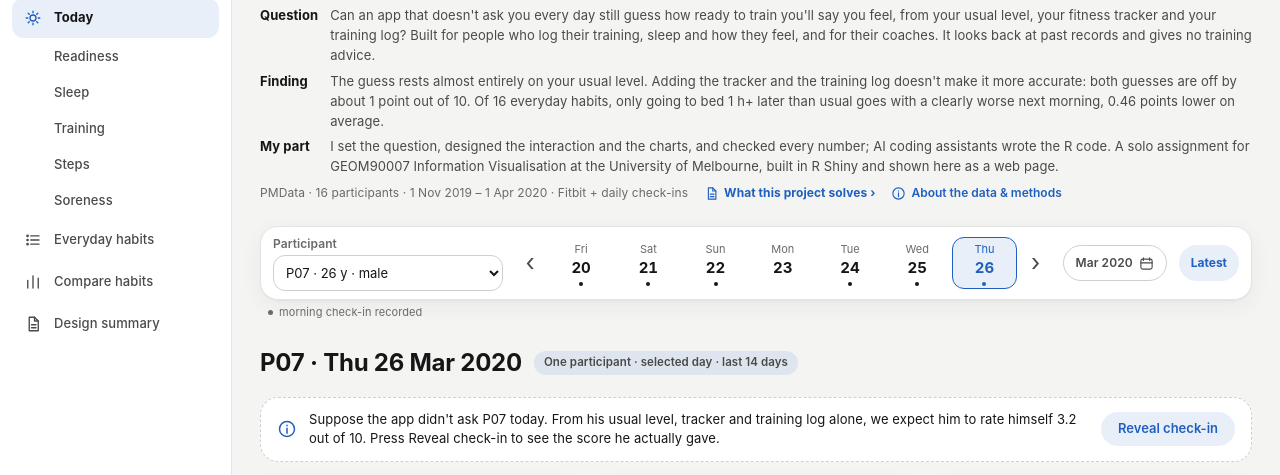
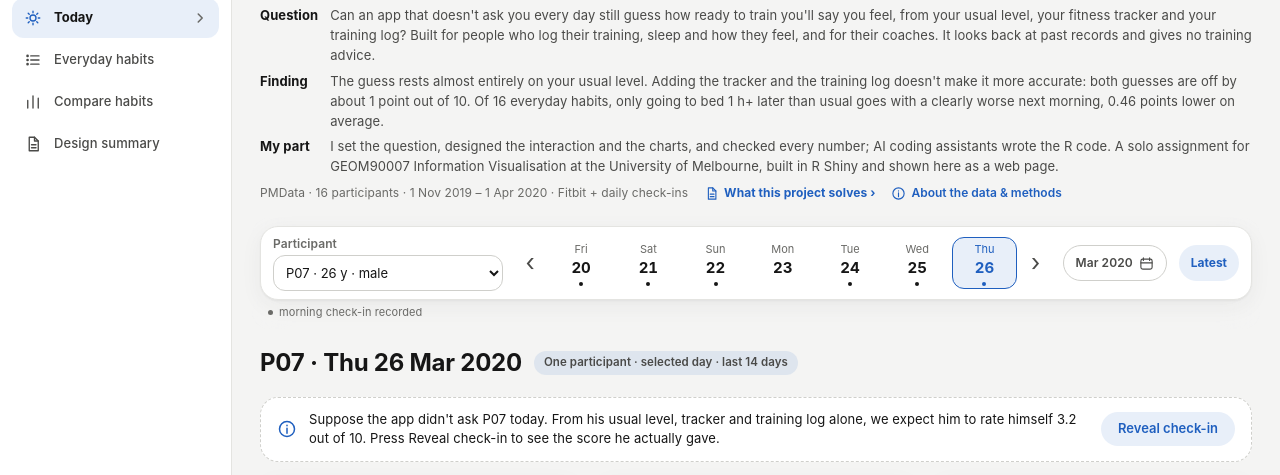
Before and after one commit to wannian001/ready-to-train-dashboard, a plain HTML site: page web/index.html in a window 1280 px wide. Shown: the part 70-545 px from the top of the page. Drawn offline with Linux system fonts and the light colour scheme.

Commit message:
Fold Today's pages in the sidebar until the item is clicked
Today becomes a button on the wide sidebar that opens and closes its list
(Overview plus the five sections). The list starts closed and remembers the
reader's choice; while closed, Today is highlighted when one of its pages is
open. The icon rail and the phone tab bar keep Today as a plain link.
Also highlights the open sub-page, which the kit rule hid for every page but
the last.

Co-Authored-By: Claude Opus 5.5 <noreply@anthropic.com>

```diff
--- a/web/css/app.css
+++ b/web/css/app.css
@@ -37,8 +37,33 @@
   --on-sore-dark: #0b0d13; --on-sore-light: #eceef5;
 }
 
-/* ---- the menu: Today's own entry is highlighted on the overview even though its sections are listed under it ---- */
-.side-nav a.here[aria-current="page"] { background: var(--accent-soft); }
+/* ---- the menu: an item with pages under it (Today) folds them away. The wide, unfolded sidebar shows the item as a
+   button that opens and closes the list; the icon rail and the phone tab bar show it as a plain link (js/app.js) ---- */
+.side-group { display: contents; }
+.side-group-toggle, .side-subs { display: none; }
+@media (min-width: 900px) {
+  html:not(.side-folded) .side-group > a { display: none; }
+  html:not(.side-folded) .side-group-toggle {
+    display: flex; align-items: center; gap: var(--s-3); width: 100%; min-height: 40px; padding: 0 var(--s-3); border: 0; border-radius: var(--r-md);
+    background: none; color: var(--ink-2); font: inherit; font-size: var(--t-sm); font-weight: 550; white-space: nowrap; text-align: left; cursor: pointer;
+  }
+  .side-group-toggle svg { width: 18px; height: 18px; flex: none; }
+  html:not(.side-folded) .side-group-toggle:hover { background: var(--surface-2); color: var(--ink); }
+  .side-group-toggle .chev { width: 14px; height: 14px; margin-left: auto; color: var(--ink-3); transition: transform .18s var(--ease); }
+  .side-group.open .side-group-toggle .chev { transform: rotate(90deg); }
+  /* closed while one of its pages is open: the item stands in for that page */
+  .side-group.holds-current:not(.open) .side-group-toggle { background: var(--accent-soft); color: var(--ink); font-weight: 650; }
+  .side-group.holds-current .side-group-toggle svg:not(.chev) { color: var(--accent); }
+  /* the list slides open; while closed its links are hidden from the keyboard and screen readers too */
+  html:not(.side-folded) .side-subs { display: grid; grid-template-rows: 0fr; margin-top: -2px; transition: grid-template-rows .18s var(--ease); }
+  .side-subs > div { display: flex; flex-direction: column; gap: 2px; min-height: 0; overflow: hidden; visibility: hidden; transition: visibility 0s .18s; }
+  .side-subs > div > :first-child { margin-top: 2px; }
+  .side-group.open .side-subs { grid-template-rows: 1fr; }
+  .side-group.open .side-subs > div { visibility: visible; transition-delay: 0s; }
+  /* the open page in the list is highlighted (the kit's rule for an item with pages under it would also catch a
+     page that has another one after it) */
+  .side-nav .side-subs a.side-sub[aria-current="page"] { background: var(--accent-soft); }
+}
 .side .brand span { font-weight: 700; letter-spacing: -.01em; }
 .side .brand svg { width: 28px; height: 28px; flex: none; }
 
--- a/web/js/app.js
+++ b/web/js/app.js
@@ -148,18 +148,28 @@ function revealBar(r, hasCheckin) {
 }
 
 // ---- the sidebar ----------------------------------------------------------------------------------------
-const NAV = [["today", "sun"], ["choices", "list"], ["habits", "compare"], ["report", "doc"]];
+// an item with pages under it (Today) folds them away: on the wide sidebar the item is a button that opens and
+// closes its list, which starts closed and stays as the reader left it; on the icon rail and the phone tab bar,
+// where sub-pages are not listed, the same item is a link to its first page
+const NAV = [["today", "sun", ["overview", ...SECTIONS]], ["choices", "list"], ["habits", "compare"], ["report", "doc"]];
+const CHEVRON = `<svg class="chev" viewBox="0 0 16 16" fill="none" stroke="currentColor" stroke-width="1.8" stroke-linecap="round" stroke-linejoin="round" aria-hidden="true"><path d="m6 3.5 4.5 4.5L6 12.5"/></svg>`;
+const openGroups = new Set((store.get("menu") || "").split(",").filter(Boolean));
 const folded = () => document.documentElement.classList.contains("side-folded");
 const wide = () => matchMedia("(min-width: 900px)").matches;
 function sidebar() {
   const side = document.querySelector(".side");
-  const items = NAV.map(([p, ic]) => {
+  const items = NAV.map(([p, ic, subs]) => {
     const here = p === state.page;
     const glyph = ic === "compare" || ic === "doc" ? icon(ic, 18) : kitIcon(ic, 18);
-    const subs = here && p === "today"
-      ? SECTIONS.map((s) => `<a class="side-sub" href="${hashFor("today", s)}" ${state.section === s ? 'aria-current="page"' : ""}><span>${esc(t(`nav.${s}`))}</span></a>`).join("") : "";
-    const current = here && (p !== "today" || state.section === "overview");
-    return `<a href="${hashFor(p, "overview")}" title="${esc(t(`nav.${p}`))}" ${here ? 'aria-current="page"' : ""} class="${current ? "here" : ""}">${glyph}<span>${esc(t(`nav.${p}`))}</span></a>${subs}`;
+    const label = `${glyph}<span>${esc(t(`nav.${p}`))}</span>`;
+    const link = `<a href="${hashFor(p, "overview")}" title="${esc(t(`nav.${p}`))}" ${here ? 'aria-current="page"' : ""}>${label}</a>`;
+    if (!subs) return link;
+    const open = openGroups.has(p);
+    const list = subs.map((s) => `<a class="side-sub" href="${hashFor(p, s)}" ${here && state.section === s ? 'aria-current="page"' : ""}><span>${esc(t(`nav.${s}`))}</span></a>`).join("");
+    // closed while one of its pages is open: the item itself is highlighted, so the reader still sees where they are
+    return `<div class="side-group${open ? " open" : ""}${here ? " holds-current" : ""}" data-group="${p}">${link}
+      <button type="button" class="side-group-toggle" aria-expanded="${open}" aria-controls="side-${p}">${label}${CHEVRON}</button>
+      <div class="side-subs" id="side-${p}"><div>${list}</div></div></div>`;
   }).join("");
   side.innerHTML = `
     <div class="side-head">
@@ -179,6 +189,15 @@ function sidebar() {
   };
   const setFold = (on) => { document.documentElement.classList.toggle("side-folded", on); store.set("side", on ? "folded" : "open"); label(); };
   label();
+  side.querySelectorAll(".side-group-toggle").forEach((button) => {
+    button.onclick = () => {
+      const group = button.closest(".side-group"), on = !group.classList.contains("open");
+      group.classList.toggle("open", on);
+      button.setAttribute("aria-expanded", String(on));
+      if (on) openGroups.add(group.dataset.group); else openGroups.delete(group.dataset.group);
+      store.set("menu", [...openGroups].join(","));
+    };
+  });
   side.querySelector("#fold").onclick = () => { setFold(true); brand.focus(); };
   brand.onclick = (e) => { if (folded() && wide()) { e.preventDefault(); setFold(false); side.querySelector("#fold").focus(); } };
   side.querySelector("#lang").onclick = () => { const next = getLang() === "zh" ? "en" : "zh"; store.set("lang", next); setLang(next); render(); };
```
